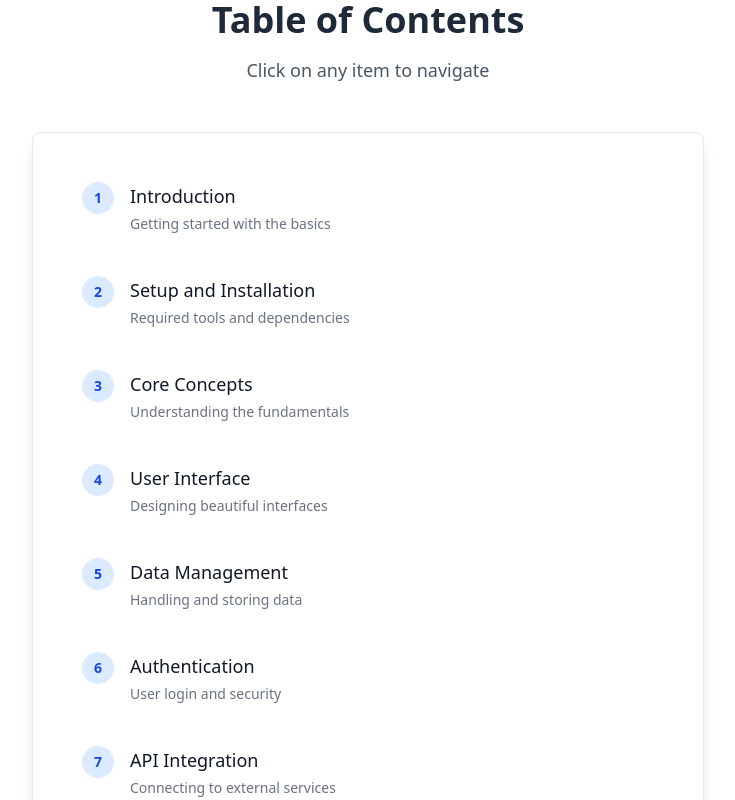
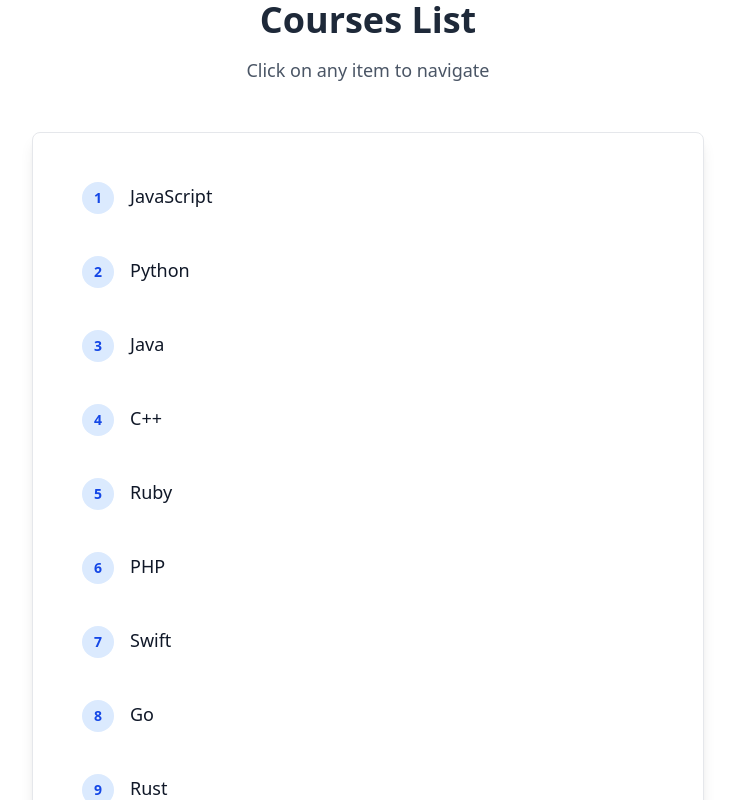
Before and after one commit to johndanu/code_demo, a React (Vite) app: page / in a window 1280 px wide. Shown: the top 800 px of the page, without its empty margins (272-1007 px from the left). Built offline with nearby package versions, Linux system fonts and the light colour scheme.

Commit message:
feat: basic flow implemented

```diff
--- a/src/App.jsx
+++ b/src/App.jsx
@@ -1,16 +1,23 @@
-
+import { useState } from 'react';
 import TableOfContents from './TableofContent';
+import PlayGround from './PlayGround';
+import LoginPage from './LoginPage';
 import Home from './HomePage';
 import { Routes, Route } from 'react-router-dom';
 
 const App = () => {
+  const[isLoggedIn, setIsLoggedIn] = useState(localStorage.getItem('isLoggedIn') === 'true');
+
 
 
   return (
 
     <Routes>
-      <Route path="/home" element={<Home  />} />
-      <Route path="/" element={<TableOfContents  />} />
+      {isLoggedIn &&(<Route path="/syllabus/js/:id" element={<PlayGround  />} />)}
+      <Route path="/syllabus/js" element={<TableOfContents isLoggedIn={isLoggedIn} setIsLoggedIn={setIsLoggedIn}  />} />
+      <Route path="/login" element={<LoginPage setIsLoggedIn={setIsLoggedIn} />} />
+      <Route path="/" element={<Home />} />
+      <Route path="*" element={<div>404 Not Found</div>} />
     </Routes>
   );
 };
--- /dev/null
+++ b/src/Db/Course.json
@@ -0,0 +1,53 @@
+[
+    {
+        "id":1,
+        "name":"JavaScript",
+        "slug":"js"
+    },
+    {
+        "id":2,
+        "name":"Python",
+        "slug":"py"
+    },
+    {
+        "id":3,
+        "name":"Java",
+        "slug":"java"
+    },
+    {
+        "id":4,
+        "name":"C++",
+        "slug":"cpp"
+    },
+    {
+        "id":5,
+        "name":"Ruby",
+        "slug":"ruby"
+    },
+    {
+        "id":6,
+        "name":"PHP",
+        "slug":"php"
+    },
+    {
+        "id":7,
+        "name":"Swift",
+        "slug":"swift"
+    },
+    {
+        "id":8,
+        "name":"Go",
+        "slug":"go"
+    },
+    {
+        "id":9,
+        "name":"Rust",
+        "slug":"rust"
+    },
+    {
+        "id":10,
+        "name":"Kotlin",
+        "slug":"kotlin"
+    }
+
+]
--- a/src/Db/TableofContent.json
+++ b/src/Db/TableofContent.json
@@ -1,9 +1,10 @@
 [
   { "id": 1, "tittle": "Introduction", "description": "Getting started with the basics",
- "intialCode": "<!DOCTYPE html>\n<html>\n  <head>\n    <title>Welcome<\/title>\n  <\/head>\n  <body>\n    <script>\n      alert(\"Welcome to JavaScript!\");\n    <\/script>\n  <\/body>\n<\/html>\n" },
+ "intialCode": "<!DOCTYPE html>\n<html>\n  <head>\n    <title>Welcome<\/title>\n  <\/head>\n  <body>\n    <script>\n      alert(\"Welcome to JavaScript!\");\n    <\/script>\n  <\/body>\n<\/html>\n",
+  "task":" Modify the alert message to say \"JavaScript is fun!\" instead of the current message."},
 
   { "id": 2, "tittle": "Setup and Installation", "description": "Required tools and dependencies",
-"intialCode": "<!DOCTYPE html>\n<html>\n  <head>\n    <title>Welcome<\/title>\n  <\/head>\n  <body>\n    <script>\n      alert(\"Welcome to JavaScript!\");\n    <\/script>\n  <\/body>\n<\/html>\n"  },
+"intialCode": "console.log(2)" , "task":"print number 2 in terminal" },
 
   { "id": 3, "tittle": "Core Concepts", "description": "Understanding the fundamentals",
 "intialCode": "<!DOCTYPE html>\n<html>\n  <head>\n    <title>Welcome<\/title>\n  <\/head>\n  <body>\n    <script>\n      alert(\"Welcome to JavaScript!\");\n    <\/script>\n  <\/body>\n<\/html>\n"  },
--- a/src/HomePage.jsx
+++ b/src/HomePage.jsx
@@ -1,29 +1,51 @@
-import { useState } from 'react';
-import Task from './home/Task';
-import Editor from './home/Editor';
-import Terminal from './home/Terminal';
-import { useLocation } from 'react-router-dom';
+import { useState } from "react";
+import tocData from './Db/Course.json';
+import { useNavigate } from 'react-router-dom';
+
 const Home = () => {
-  const location = useLocation();
-  const taskcode = location.state?.taskcode || '//write your code here';
-     const [output, setOutput] = useState({});
+  const [items] = useState(
+    tocData.map(item => ({
+      ...item,
+    }))
+  );
+  const navigate = useNavigate();
+  const handleItemClick = (item) => {
+  navigate(`/syllabus/${item.slug}`);
+};
+
+
   return (
-     <div style={{ display: 'flex', height: '100vh' }}>
-
-      <div style={{ flex: 4 }}>
-        <Task />
+    <div className=" max-w-2xl mx-auto">
+      <div className="text-center mb-12">
+        <h1 className="text-4xl font-bold text-gray-800 mb-4"> Courses List</h1>
+        <p className="text-lg text-gray-600">Click on any item to navigate</p>
       </div>
 
-      <div style={{ flex: 4, display: 'flex', flexDirection: 'column' }}>
-        <div style={{ flex: 2.5 }}>
-          <Editor setOutput={setOutput} taskcode={taskcode} />
-        </div>
-        <div style={{ flex: 1.5 }}>
-          <Terminal output={output} />
+      <div className="bg-white rounded-lg shadow-lg p-8 border border-gray-200">
+        <div className="space-y-2">
+          {items.map((item) => (
+            <div
+              key={item.id}
+              onClick={() => handleItemClick(item)}
+              className="group cursor-pointer p-4 rounded-lg hover:bg-gray-50 transition-all duration-200 border border-transparent hover:border-gray-200"
+            >
+              <div className="flex items-start gap-4">
+                <div className="flex-shrink-0 w-8 h-8 bg-blue-100 text-blue-700 rounded-full flex items-center justify-center text-sm font-semibold group-hover:bg-blue-200 transition-colors">
+                  {item.id}
+                </div>
+                <div className="flex-1 min-w-0">
+                  <h3 className="text-lg font-medium text-gray-900 group-hover:underline transition-all duration-200">
+                    {item.name}
+                  </h3>
+
+                </div>
+              </div>
+            </div>
+          ))}
         </div>
       </div>
     </div>
-  )
-}
+  );
+};
 
-export default Home
+export default Home;
--- /dev/null
+++ b/src/LoginPage.jsx
@@ -0,0 +1,95 @@
+import { useNavigate } from 'react-router-dom';
+import {
+  TextField,
+  Button,
+  Avatar,
+  Paper,
+  Typography,
+} from '@mui/material';
+import { useFormik } from 'formik';
+import * as Yup from 'yup';
+import Imageicon from './assets/code.webp';
+
+export default function LoginPage({ setIsLoggedIn }) {
+    const navigate = useNavigate();
+  const formik = useFormik({
+    initialValues: {
+      email: '',
+      password: '',
+    },
+    validationSchema: Yup.object({
+      email: Yup.string()
+        .email('Invalid email address')
+        .required('Email is required'),
+      password: Yup.string()
+        .min(6, 'Password must be at least 6 characters')
+        .required('Password is required'),
+    }),
+    onSubmit: (values) => {
+      console.log('Form data:', values);
+      setIsLoggedIn(true); // Update the login state in the parent component
+      localStorage.setItem('isLoggedIn',true) // Set the login state to true
+       navigate(-1);
+
+
+    },
+  });
+
+  return (
+    <div className="flex items-center justify-center min-h-screen bg-gray-100">
+      <Paper elevation={3} className="p-8 w-full max-w-sm">
+        <Typography variant="h5" align="center" color="primary" gutterBottom>
+          CODE DEMO
+        </Typography>
+
+        <div className="flex justify-center mb-6">
+          <Avatar sx={{ width: 100, height: 100 }}>
+            <img src={Imageicon} alt="Code Icon" className="w-full h-full object-cover" />
+          </Avatar>
+        </div>
+
+        <form onSubmit={formik.handleSubmit} noValidate>
+          <div className="mb-4">
+            <TextField
+              fullWidth
+              id="email"
+              name="email"
+              label="Email"
+              variant="outlined"
+              value={formik.values.email}
+              onChange={formik.handleChange}
+              onBlur={formik.handleBlur}
+              error={formik.touched.email && Boolean(formik.errors.email)}
+              helperText={formik.touched.email && formik.errors.email}
+            />
+          </div>
+
+          <div className="mb-4">
+            <TextField
+              fullWidth
+              id="password"
+              name="password"
+              label="Password"
+              type="password"
+              variant="outlined"
+              value={formik.values.password}
+              onChange={formik.handleChange}
+              onBlur={formik.handleBlur}
+              error={formik.touched.password && Boolean(formik.errors.password)}
+              helperText={formik.touched.password && formik.errors.password}
+            />
+          </div>
+
+          <Button
+            type="submit"
+            variant="contained"
+            color="primary"
+            fullWidth
+          >
+            Login
+          </Button>
+        </form>
+      </Paper>
+    </div>
+  );
+}
--- /dev/null
+++ b/src/PlayGround.jsx
@@ -0,0 +1,72 @@
+import { useEffect, useState } from 'react';
+import Task from './playElements/Task';
+import Editor from './playElements/Editor';
+import Terminal from './playElements/Terminal';
+import {  useParams } from 'react-router-dom';
+import tocData from './Db/TableofContent.json';
+import CircularProgress from '@mui/material/CircularProgress';
+
+
+const PlayGround = () => {
+
+  const { id } = useParams(); // dynamic id from URL
+  const[taskcode, setTaskCode] = useState('');
+  const [taskDetails, setTaskDetails] = useState('');
+  useEffect(() => {
+    // Fetch the task code based on the id from the URL
+    const fetchTaskCode = async () => {
+      // try {
+      //   // const response = await fetch(`/api/tasks/${id}`); // Adjust the API endpoint as necessary
+      //   // if (!response.ok) {
+      //   //   throw new Error('Network response was not ok');
+      //   // }
+      //   const data = tocData.find(item => item.id === parseInt(id));
+      //   // const data = await response.json();
+      //   setTaskCode(data.code); // Assuming the API returns an object with a 'code' property
+      // } catch (error) {
+      //   console.error('Error fetching task code:', error);
+      // }
+        const data = tocData.find(item => item.id === parseInt(id));
+        if (data) {
+          setTaskCode(data.intialCode?data.intialCode:`// Write your code here`); // Assuming the task code is stored in a 'code' property
+          setTaskDetails(data.task? data.task : ''); // Assuming the task details are stored in a 'task' property
+        } else {
+          console.error('Task or intial code not found for id:', id);
+        }
+
+    };
+
+    fetchTaskCode();
+  }, [id]);
+
+  const [output, setOutput] = useState({});
+
+  return (
+
+    <div style={{ display: 'flex', height: '100vh' }}>
+      {taskDetails === '' && (
+        <div className='flex justify-center items-center w-full h-full'>
+          <CircularProgress />
+        </div>
+      )}
+
+      {taskDetails !== '' && (
+        <>
+          <div style={{ flex: 4 }}>
+            <Task taskDetails={taskDetails} />
+          </div>
+          <div style={{ flex: 4, display: 'flex', flexDirection: 'column' }}>
+            <div style={{ flex: 2.5 }}>
+              <Editor setOutput={setOutput} taskcode={taskcode} />
+            </div>
+            <div style={{ flex: 1.5 }}>
+              <Terminal output={output} />
+            </div>
+          </div>
+        </>
+      )}
+    </div>
+  );
+};
+
+export default PlayGround;
--- a/src/TableofContent.jsx
+++ b/src/TableofContent.jsx
@@ -1,23 +1,59 @@
 import { useState } from "react";
 import tocData from './Db/TableofContent.json';
 import { useNavigate } from 'react-router-dom';
+import { FaSignInAlt,FaSignOutAlt } from 'react-icons/fa';
 
-const TableOfContents = () => {
+const TableOfContents = ({isLoggedIn,setIsLoggedIn}) => {
   const [items] = useState(
     tocData.map(item => ({
       ...item,
-      title: item.tittle // fix typo: "tittle" -> "title"
+      title: item.tittle
     }))
   );
   const navigate = useNavigate();
   const handleItemClick = (item) => {
-    navigate('/home', { state: { taskcode: item.intialCode } });
+    if (!isLoggedIn) {
+      const confirmed = window.confirm("You must log in to view this content. Do you want to log in and continue?");
+      if (confirmed) {
+        // Push the intended URL first
+        window.history.pushState(null, '', `/syllabus/js/${item.id}`);
+        // Then navigate to login
+        navigate('/login');
+      }
+      return;
+    }
+
+    // If logged in, proceed normally
+    navigate(`/syllabus/js/${item.id}`);
   };
 
+const handleAuthClick = () => {
+  if (isLoggedIn) {
+
+    // Handle logout logic here
+    setIsLoggedIn(false);
+    localStorage.removeItem('isLoggedIn'); // Remove login state from local storage
+  } else {
+    // Navigate to login page
+    navigate('/login');
+  }
+};
+
+
   return (
+     <div className="min-h-screen bg-gray-50">
+      {/* Top Nav Bar */}
+      <div className="bg-blue-600 text-white py-4 shadow-md">
+        <div className="max-w-7xl mx-auto px-4 flex justify-end">
+          <button className="cursor-pointer flex items-center hover:opacity-80 transition-opacity" onClick={handleAuthClick}>
+            {!isLoggedIn? (<FaSignInAlt className="text-white text-2xl" />) : (<FaSignOutAlt className="text-white text-2xl" />)}
+          </button>
+        </div>
+      </div>
+
       <div className=" max-w-2xl mx-auto">
         <div className="text-center mb-12">
-        <h1 className="text-4xl font-bold text-gray-800 mb-4">Table of Contents</h1>
+          <h1 className="text-4xl font-bold text-gray-800 mb-4">Syllabus of the Course</h1>
           <p className="text-lg text-gray-600">Click on any item to navigate</p>
         </div>
 
@@ -49,6 +85,7 @@ const TableOfContents = () => {
           </div>
         </div>
       </div>
+    </div>
   );
 };
 
--- a/src/home/Task.jsx
+++ b/src/playElements/Task.jsx
@@ -1,8 +1,9 @@
 
-const Task = () => {
+const Task = ({taskDetails}) => {
   return (
     <div style={{ backgroundColor: 'lightcoral', height: '100%', width: '100%' }}>
       <h2>Task</h2>
+      <p>{taskDetails}</p>
     </div>
   );
 };
--- a/src/home/Terminal.jsx
+++ b/src/playElements/Terminal.jsx
@@ -2,7 +2,7 @@
 const Terminal = ({output}) => {
   const { logs = [], errors = [] } = output;
   return (
-    <div style={{ backgroundColor: 'lightgreen', height: '100%', width: '100%' }}>
+    <div style={{ backgroundColor: 'black', height: '100%', width: '100%',color:'white',padding: '10px', overflowY: 'auto' }}>
       <h2>Terminal</h2>
       {logs.length > 0 && (
         <div >
```
Also changed, not shown: package.json (+8 -2 lines), src/playElements/Editor.jsx (renamed from src/home/Editor.jsx, +39 -3 lines), src/assets/code.webp (added), 1 other file (tests, documents, lock files or other folders). Lines whose indentation alone changed are shown as unchanged.
